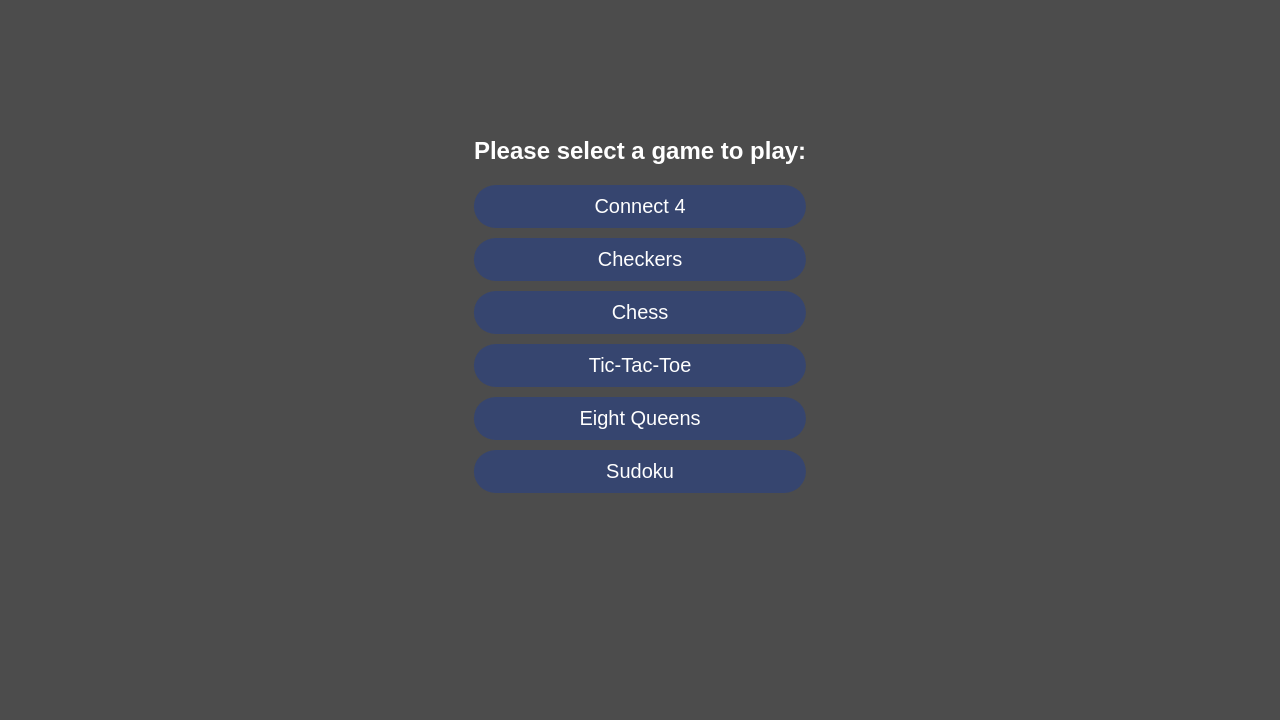
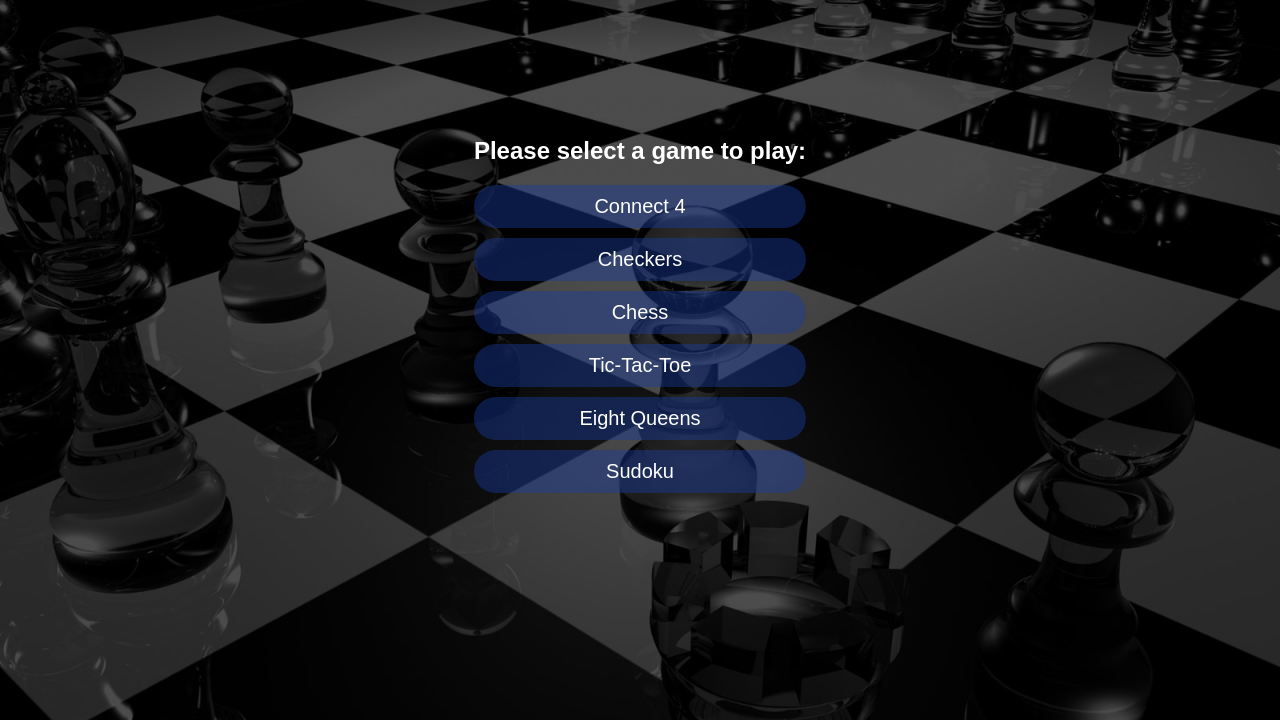
Before and after one commit to mohamedhassan279/Game-Engine, a plain HTML site: page index.html in a window 1280 px wide. Shown: the part 80-800 px from the top of the page. Drawn offline with Linux system fonts and the light colour scheme; the site is published under a folder, as on GitHub Pages, so addresses that start at the root find nothing.

Commit message:
add docs

```diff
--- a/index.html
+++ b/index.html
@@ -2,7 +2,7 @@
 <html lang="en">
 <head>
     <meta charset="UTF-8">
-    <link rel="shortcut icon" type="x-icon" href="./assets/icon.png">
+    <link rel="shortcut icon" type="x-icon" href="./docs/assets/icon.png">
     <meta http-equiv="X-UA-Compatible" content="IE=edge">
     <meta name="viewport" content="width=device-width, initial-scale=1.0">
     <link rel="stylesheet" href="./style.css">
--- a/style.css
+++ b/style.css
@@ -5,7 +5,7 @@
 }
 
 body {
-    background-image: url(/assets/background.jpg);
+    background-image: url(docs/assets/background.jpg);
     background-repeat: no-repeat;
     background-size: cover;
     width: 100vw;
```
Also changed, not shown: docs/assets/background.jpg (renamed from assets/background.jpg), docs/assets/icon.png (renamed from assets/icon.png).
